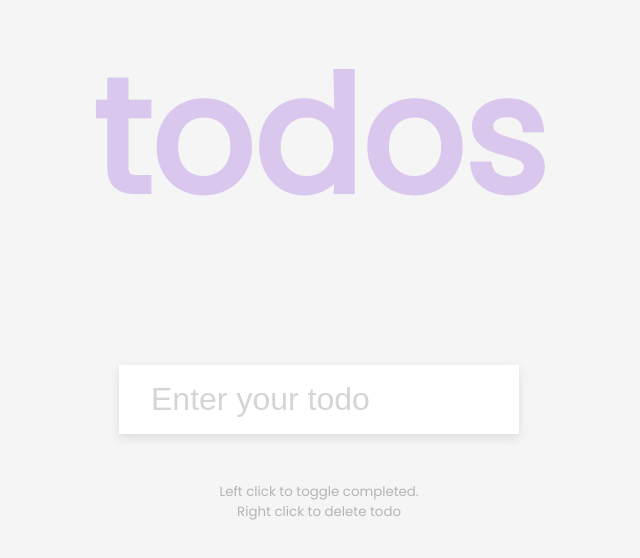
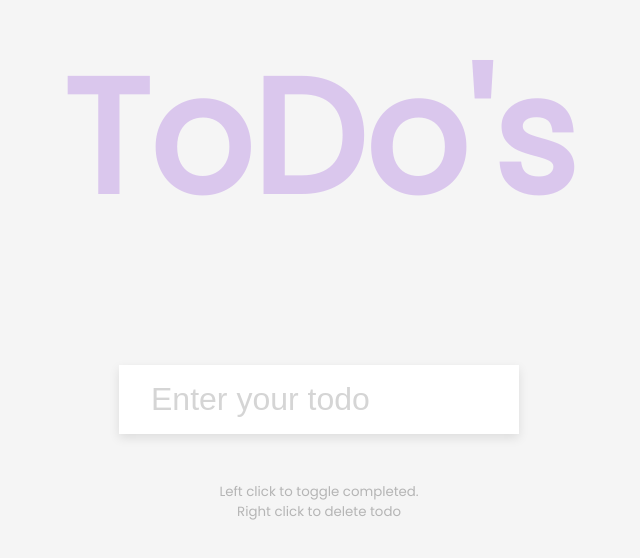
Before and after one commit to Abhinandan-2/To_Do_Lists, a plain HTML site: page index.html in a window 1280 px wide. Shown: the part 184-742 px from the top of the page, without its empty margins (321-961 px from the left). Drawn offline with Linux system fonts and the light colour scheme.

Commit message:
Update index.html

```diff
--- a/index.html
+++ b/index.html
@@ -7,7 +7,7 @@
     <title>Todo List</title>
   </head>
   <body>
-    <h1>todos</h1>
+    <h1>ToDo's</h1>
     <form id="form">
       <input type="text" class="input" id="input" placeholder="Enter your todo" autocomplete="off">
 
```
